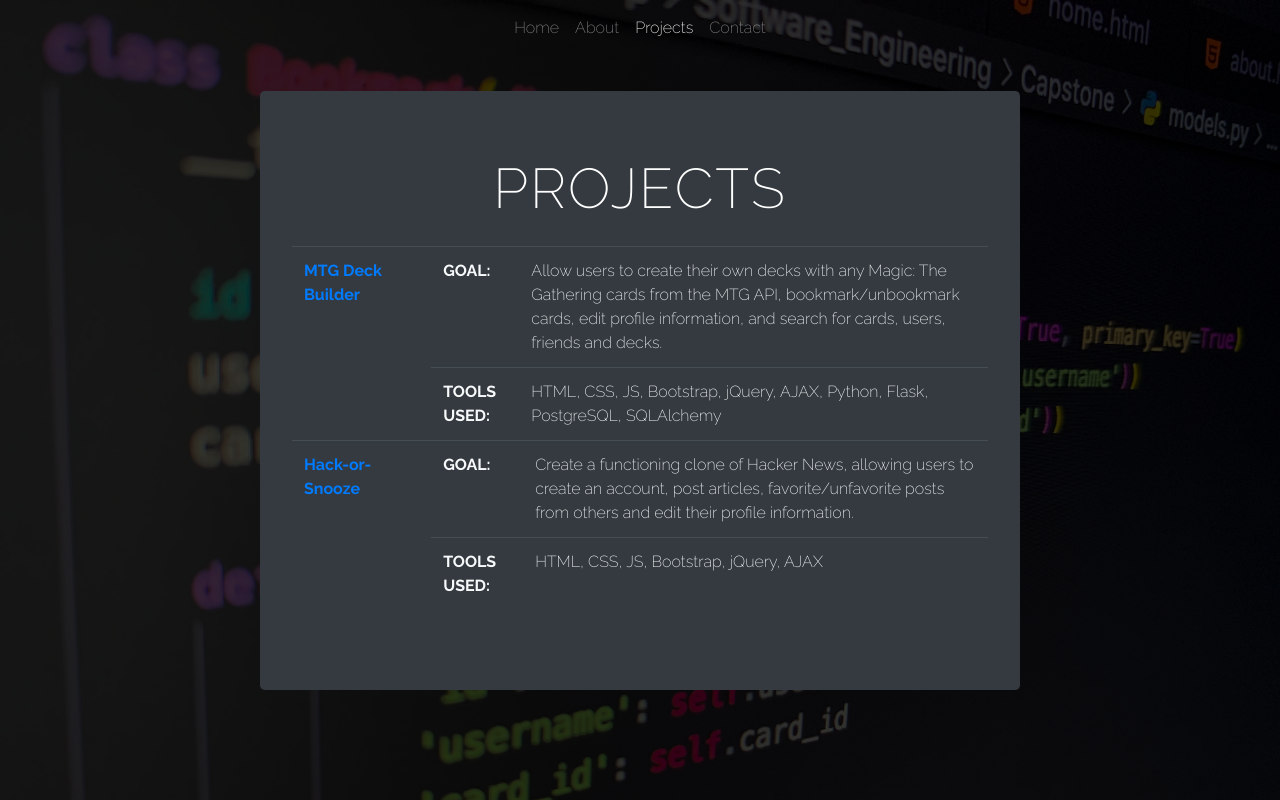
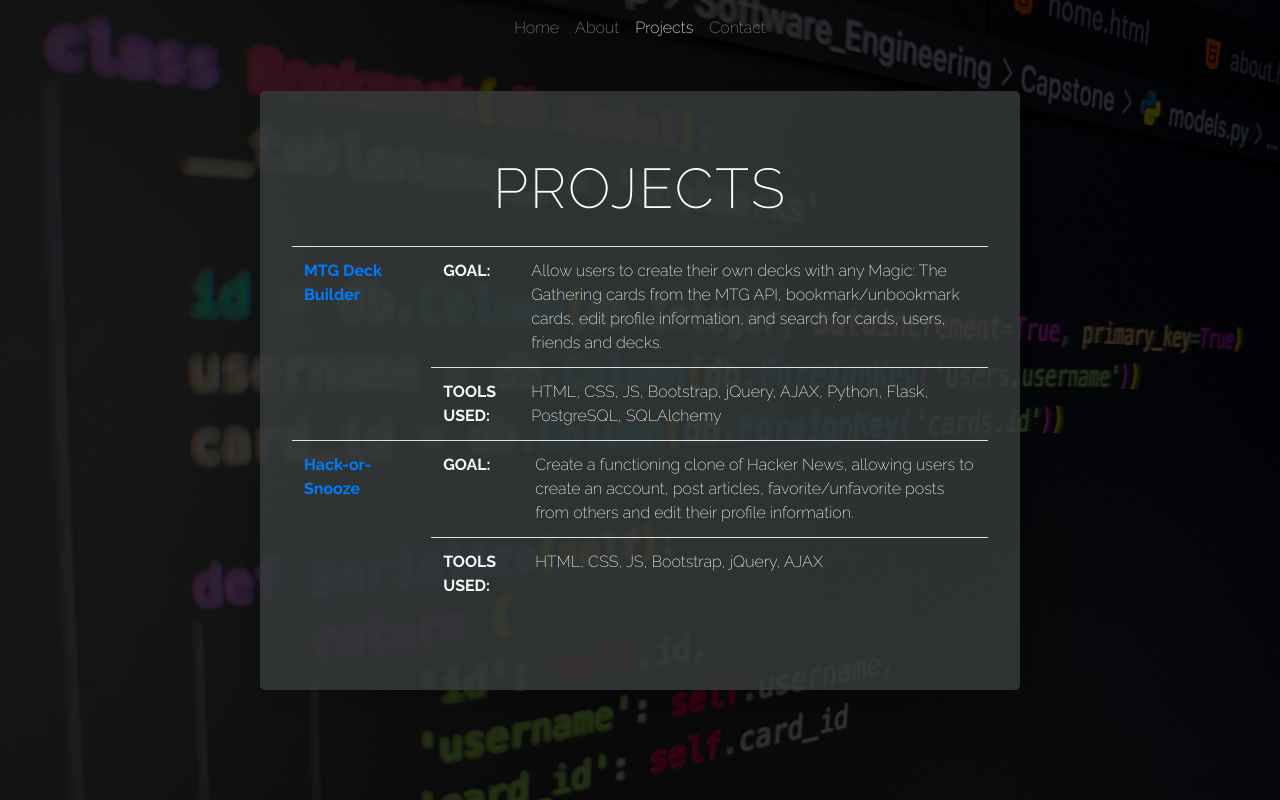
Before and after one commit to shapirobd/portfolio, a Flask app: page /projects in a window 1280 px wide. Run offline with Flask 2, Linux system fonts and the light colour scheme.

Commit message:
fixed scroll background

```diff
--- a/static/stylesheets/styles.css
+++ b/static/stylesheets/styles.css
@@ -128,3 +128,12 @@ h1 {
 #resume-link {
 	font-size: 20px;
 }
+
+.scroll {
+	max-height: 100vh;
+	overflow-y: auto;
+}
+
+#projects-jumbotron {
+	background-color: rgba(56, 61, 60, 0.8);
+}
--- a/templates/about.html
+++ b/templates/about.html
@@ -2,7 +2,7 @@
 content %}
 <div id="about-background" class="background-img">
 	<div class="overlay">
-		<div class="container-fluid">
+		<div class="container-fluid scroll">
 			<div id="body-row" class="row">
 				<div class="col-sm-2 col-lg-12">
 					<nav class="navbar navbar-expand-lg navbar-dark bg-transparent px-2">
--- a/templates/contact.html
+++ b/templates/contact.html
@@ -2,7 +2,7 @@
 content %}
 <div id="contact-background" class="background-img">
 	<div class="overlay">
-		<div class="container-fluid">
+		<div class="container-fluid scroll">
 			<div id="body-row" class="row">
 				<div class="col-sm-2 col-lg-12">
 					<nav class="navbar navbar-expand-lg navbar-dark bg-transparent px-2">
--- a/templates/home.html
+++ b/templates/home.html
@@ -2,7 +2,7 @@
 block content %}
 <div id="home-background" class="background-img">
 	<div class="overlay">
-		<div class="container-fluid">
+		<div class="container-fluid scroll">
 			<div id="body-row" class="row">
 				<div class="col-sm-2 col-lg-12">
 					<nav class="navbar navbar-expand-lg navbar-dark bg-transparent px-2">
--- a/templates/projects.html
+++ b/templates/projects.html
@@ -2,7 +2,7 @@
 block content %}
 <div id="projects-background" class="background-img">
 	<div class="overlay">
-		<div class="container-fluid">
+		<div class="container-fluid scroll">
 			<div id="body-row" class="row">
 				<div class="col-sm-2 col-lg-12">
 					<nav class="navbar navbar-expand-lg navbar-dark bg-transparent px-2">
@@ -46,9 +46,12 @@ block content %}
 						>
 							<div class="col-lg-8">
 								<div class="row justify-content-center mb-2">
-									<div class="jumbotron bg-dark">
+									<div
+										id="projects-jumbotron"
+										class="jumbotron text-light shadow"
+									>
 										<h1 id="name" class="display-4 mb-4">PROJECTS</h1>
-										<table class="table table-dark text-light p-0">
+										<table class="table bg-transparent text-light p-0">
 											<tbody>
 												<tr>
 													<td class="project-name">
@@ -57,7 +60,9 @@ block content %}
 														>
 													</td>
 													<td class="p-0">
-														<table class="table table-dark text-light m-0 p-0">
+														<table
+															class="table bg-transparent text-light m-0 p-0"
+														>
 															<tbody>
 																<tr>
 																	<td class="border-0" scope="row">
@@ -91,7 +96,9 @@ block content %}
 														>
 													</td>
 													<td class="p-0">
-														<table class="table table-dark text-light m-0 p-0">
+														<table
+															class="table bg-transparent text-light m-0 p-0"
+														>
 															<tbody>
 																<tr>
 																	<td class="border-0" scope="row">
```
